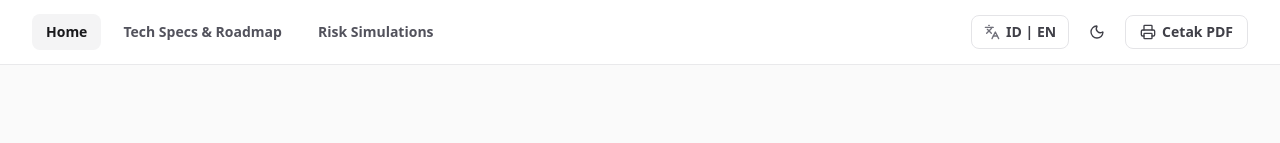
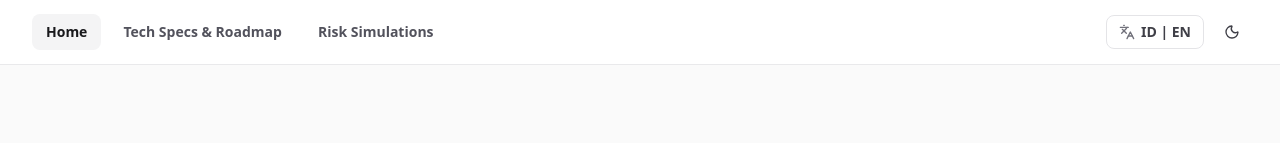
Before and after one commit to okihita/portfolio, a Next.js app: page /erlangga in a window 1280 px wide. Shown: the top 143 px of the page. Built offline with nearby package versions, Linux system fonts and the light colour scheme.

Commit message:
feat: remove print/PDF export button from Erlangga pages

```diff
--- a/components/erlangga/ErlanggaHeaderNav.tsx
+++ b/components/erlangga/ErlanggaHeaderNav.tsx
@@ -2,7 +2,7 @@
 
 import React from "react";
 import Link from "next/link";
-import { Languages, Sun, Moon, Printer } from "lucide-react";
+import { Languages, Sun, Moon } from "lucide-react";
 
 export type Lang = "id" | "en";
 
@@ -49,7 +49,6 @@ interface ErlanggaHeaderNavProps {
   toggleTheme: () => void;
   mounted: boolean;
   isDark: boolean;
-  handlePrint: () => void;
 }
 
 export function ErlanggaHeaderNav({
@@ -59,9 +58,7 @@ export function ErlanggaHeaderNav({
   toggleTheme,
   mounted,
   isDark,
-  handlePrint,
 }: ErlanggaHeaderNavProps) {
-  const exportPdfText = lang === "id" ? "Cetak PDF" : "Export PDF";
 
   return (
     <header className="sticky top-0 z-40 border-b border-zinc-200/80 dark:border-zinc-800/80 bg-white/90 dark:bg-[#09090b]/90 backdrop-blur-md">
@@ -88,7 +85,7 @@ export function ErlanggaHeaderNav({
           })}
         </nav>
 
-        {/* Right Actions: Lang Switcher, Theme Toggle, PDF Export */}
+        {/* Right Actions: Lang Switcher, Theme Toggle */}
         <div className="flex items-center gap-2 sm:gap-3">
           {/* Language Switcher */}
           <button
@@ -111,15 +108,6 @@ export function ErlanggaHeaderNav({
               <Moon className="w-4 h-4 text-zinc-700 dark:text-zinc-300" />
             )}
           </button>
-
-          {/* PDF Export */}
-          <button
-            onClick={handlePrint}
-            className="inline-flex items-center gap-1.5 px-3.5 py-1.5 rounded-lg text-xs sm:text-sm font-semibold border border-zinc-200 dark:border-zinc-800 bg-white dark:bg-zinc-900 hover:bg-zinc-50 dark:hover:bg-zinc-800 text-zinc-700 dark:text-zinc-300 transition-colors cursor-pointer"
-          >
-            <Printer className="w-4 h-4" />
-            <span className="hidden sm:inline">{exportPdfText}</span>
-          </button>
         </div>
       </div>
     </header>
--- a/components/erlangga/ErlanggaPitchView.tsx
+++ b/components/erlangga/ErlanggaPitchView.tsx
@@ -5,7 +5,6 @@ import Link from "next/link";
 import {
   CheckCircle2,
   Award,
-  Printer,
   Sun,
   Moon,
   Languages,
@@ -31,7 +30,6 @@ type Lang = "id" | "en";
 
 const TRANSLATIONS = {
   id: {
-    exportPdf: "PDF",
     targetBadge: "PT. Penerbit Erlangga — Rencana Strategis Kandidat IT Manager",
     heroTitle: "Arsitektur Ketahanan Operasional & Akselerasi Digital",
     heroHook: "“Jika saya dipercaya memimpin divisi TI PT. Penerbit Erlangga, misi utama saya adalah memastikan infrastruktur penerbitan, distribusi 40+ cabang, dan platform digital beroperasi dengan uptime 99.9%, sembari mentransformasi TI menjadi penggerak pertumbuhan bisnis yang proaktif.”",
@@ -75,7 +73,6 @@ const TRANSLATIONS = {
     footerBranch: "Branch: erlangga"
   },
   en: {
-    exportPdf: "PDF",
     targetBadge: "PT. Penerbit Erlangga — IT Manager Candidate Strategy",
     heroTitle: "Architecting Operational Resilience & Digital Growth",
     heroHook: "“If trusted to lead PT. Penerbit Erlangga's IT division, my mission is clear: to ensure our publishing, 40+ branch logistics, and digital platforms operate with 99.9% uptime, while transforming IT into a proactive business enabler.”",
@@ -641,12 +638,6 @@ export default function ErlanggaPitchView() {
     }
   };
 
-  const handlePrint = () => {
-    if (typeof window !== "undefined") {
-      window.print();
-    }
-  };
-
   const t = TRANSLATIONS[lang];
   const storyChapters = EXECUTIVE_STORY_DATA[lang];
   const businessUnits = ERLANGGA_BUSINESS_UNITS_DATA[lang];
@@ -664,7 +655,6 @@ export default function ErlanggaPitchView() {
         toggleTheme={toggleTheme}
         mounted={mounted}
         isDark={isDark}
-        handlePrint={handlePrint}
       />
 
       <main className="max-w-7xl mx-auto px-4 sm:px-6 lg:px-8 py-12 sm:py-20 space-y-28">
--- a/components/erlangga/ErlanggaRiskSimulationsView.tsx
+++ b/components/erlangga/ErlanggaRiskSimulationsView.tsx
@@ -4,7 +4,6 @@ import React, { useState, useEffect } from "react";
 import Link from "next/link";
 import {
   CheckCircle2,
-  Printer,
   Sun,
   Moon,
   Languages,
@@ -28,7 +27,6 @@ type Lang = "id" | "en";
 
 const TRANSLATIONS = {
   id: {
-    exportPdf: "PDF",
     targetBadge: "PT. Penerbit Erlangga — Simulasi Penanganan Risiko TI",
     heroTitle: "Simulasi & Manajemen Risiko Operasional Berisiko Tinggi",
     heroDesc: "Kumpulan skenario studi kasus nyata penanganan krisis infrastruktur, lonjakan trafik musiman, ketahanan jaringan cabang, dan pemulihan bencana Erlangga Group.",
@@ -45,7 +43,6 @@ const TRANSLATIONS = {
     footerBranch: "Branch: erlangga"
   },
   en: {
-    exportPdf: "PDF",
     targetBadge: "PT. Penerbit Erlangga — IT Operational Risk Simulations",
     heroTitle: "High-Stakes Operational Risk Management Simulations",
     heroDesc: "Comprehensive real-world case studies detailing crisis response, seasonal traffic spikes, branch WAN resilience, and disaster recovery for Erlangga Group.",
@@ -261,12 +258,6 @@ export default function ErlanggaRiskSimulationsView() {
     }
   };
 
-  const handlePrint = () => {
-    if (typeof window !== "undefined") {
-      window.print();
-    }
-  };
-
   const t = TRANSLATIONS[lang];
   const allSimulations = ALL_RISK_SIMULATIONS_DATA[lang];
 
@@ -279,7 +270,6 @@ export default function ErlanggaRiskSimulationsView() {
         toggleTheme={toggleTheme}
         mounted={mounted}
         isDark={isDark}
-        handlePrint={handlePrint}
       />
 
       <main className="max-w-7xl mx-auto px-4 sm:px-6 lg:px-8 py-12 sm:py-20 space-y-28">
--- a/components/erlangga/ErlanggaTechSpecsView.tsx
+++ b/components/erlangga/ErlanggaTechSpecsView.tsx
@@ -9,7 +9,6 @@ import {
   ShieldCheck,
   Cpu,
   Mail,
-  Printer,
   Server,
   Sun,
   Moon,
@@ -31,7 +30,6 @@ type Lang = "id" | "en";
 const TRANSLATIONS = {
   id: {
     backToStory: "Narasi Eksekutif",
-    exportPdf: "PDF",
     targetBadge: "PT. Penerbit Erlangga — Spesifikasi Teknis Kandidat IT Manager",
     heroTitle: "Arsitektur Integrasi Enterprise & Infrastruktur Cloud",
     heroDesc: "Audit teknis mendalam atas integrasi Microsoft Dynamics ERP, Qontak CRM, Darwinbox HRMS, infrastruktur WAN 40+ cabang, dan jaringan SecOps Erlangga Group.",
@@ -57,7 +55,6 @@ const TRANSLATIONS = {
   },
   en: {
     backToStory: "Executive Story",
-    exportPdf: "PDF",
     targetBadge: "PT. Penerbit Erlangga — IT Manager Candidate Tech Specs",
     heroTitle: "Enterprise Integration Architecture & Cloud Infrastructure",
     heroDesc: "In-depth technical audit covering Microsoft Dynamics ERP, Qontak CRM, Darwinbox HRMS integration, 40+ branch WAN network, and SecOps posture.",
@@ -479,12 +476,6 @@ export default function ErlanggaTechSpecsView() {
     }
   };
 
-  const handlePrint = () => {
-    if (typeof window !== "undefined") {
-      window.print();
-    }
-  };
-
   const t = TRANSLATIONS[lang];
   const detailedRoadmap = DETAILED_ROADMAP_DATA[lang];
   const ecosystemPulls = ECOSYSTEM_PULLS_DATA[lang];
@@ -500,7 +491,6 @@ export default function ErlanggaTechSpecsView() {
         toggleTheme={toggleTheme}
         mounted={mounted}
         isDark={isDark}
-        handlePrint={handlePrint}
       />
 
       <main className="max-w-7xl mx-auto px-4 sm:px-6 lg:px-8 py-12 sm:py-20 space-y-28">
```
